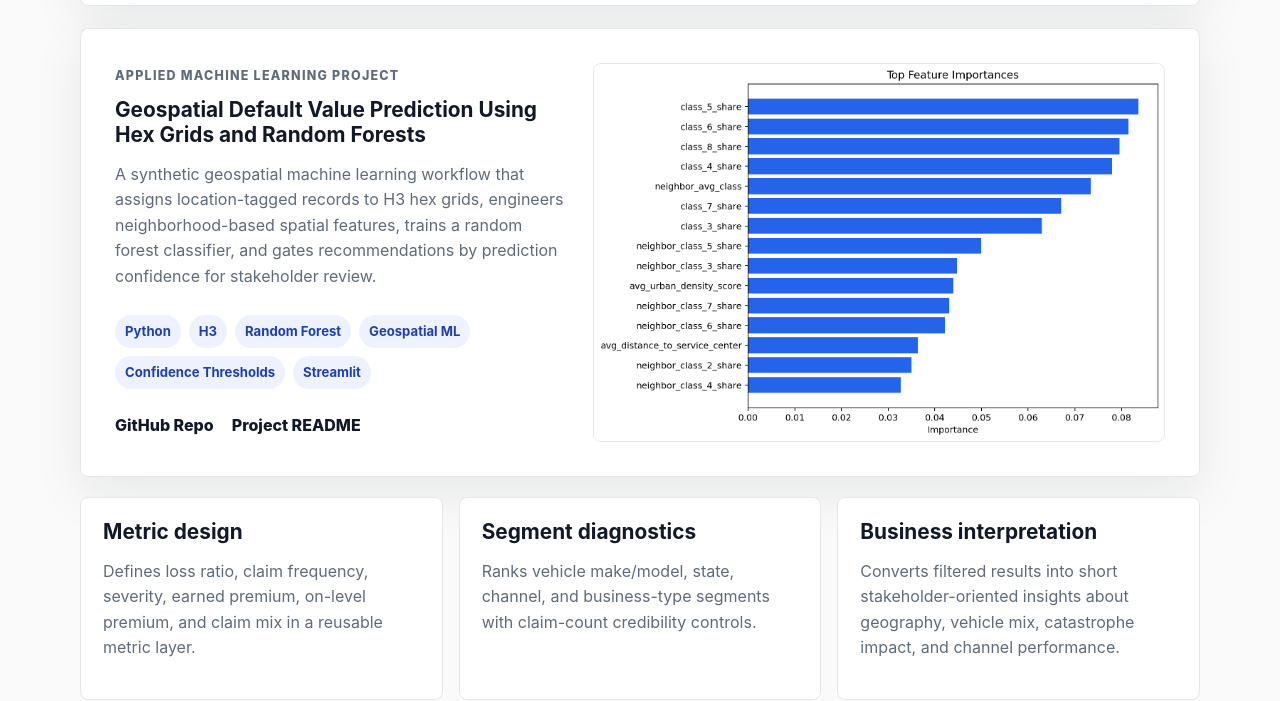
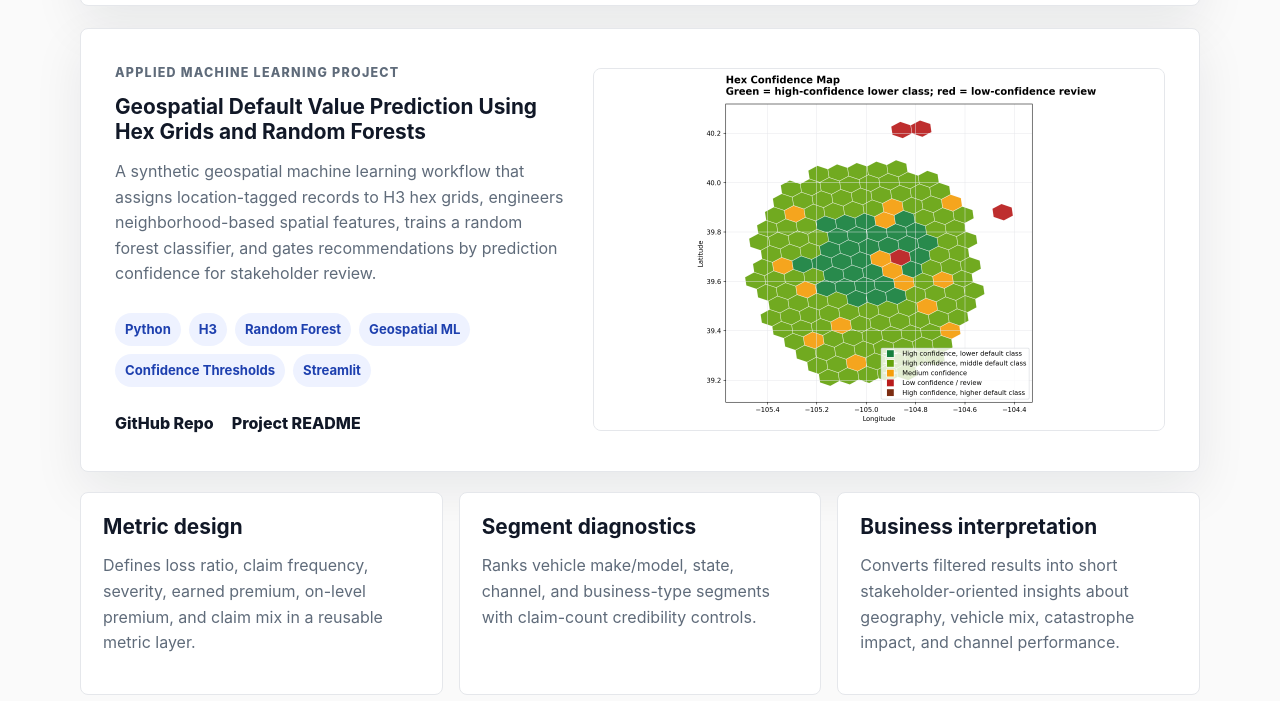
Before and after one commit to jamesjiangyuhao/jamesjiangyuhao.github.io, a plain HTML site: page index.html in a window 1280 px wide. Shown: the part 2279-2980 px from the top of the page. Drawn offline with Linux system fonts and the light colour scheme.

Commit message:
Update portfolio project visuals

```diff
--- a/index.html
+++ b/index.html
@@ -149,8 +149,8 @@
               <a href="https://github.com/jamesjiangyuhao/geospatial-default-value-prediction#geospatial-default-value-prediction-using-hex-grids-and-random-forests">Project README</a>
             </div>
           </div>
-          <div class="project-visual" aria-label="Geospatial model feature importance preview">
-            <img src="assets/geospatial_feature_importance.png" alt="Feature importance chart for geospatial random forest model" />
+          <div class="project-visual" aria-label="Geospatial hex confidence map preview">
+            <img src="assets/geospatial_hex_confidence_map.png" alt="Hex grid map colored by default value confidence level" />
           </div>
         </article>
 
```
Also changed, not shown: assets/claim_mix_by_category.png, assets/geospatial_feature_importance.png (deleted), assets/geospatial_hex_confidence_map.png (added), assets/loss_ratio_trend.png, assets/top_segments.png.
